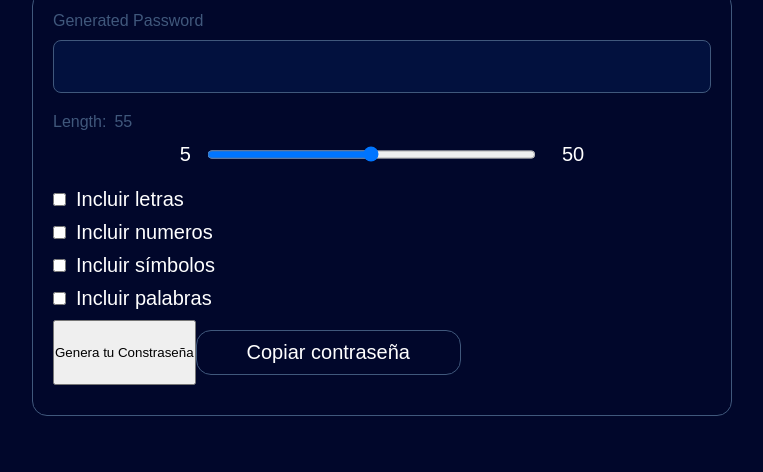
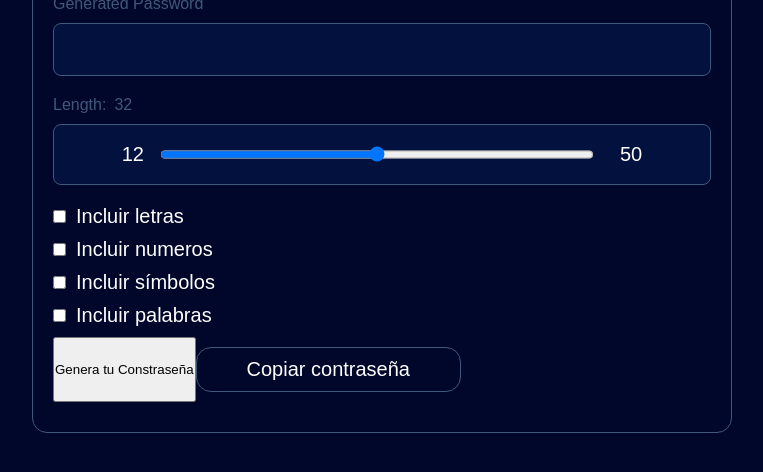
Before and after one commit to ionuser13/Platzi-Challenge, a website: page passwordGenerator/index.html in a window 1280 px wide. Shown: the part 226-698 px from the top of the page, without its empty margins (258-1021 px from the left). Drawn offline with Linux system fonts and the light colour scheme; no server answers.

Commit message:
added paddings and margins

```diff
--- a/passwordGenerator/index.html
+++ b/passwordGenerator/index.html
@@ -18,10 +18,10 @@
     <div class="option" id="length-input">
       <div class="text">
         <p>Length:</p>
-        <p id="password-length">55</p>
+        <p id="password-length">32</p>
       </div>
       <div id="min-max">
-        <p id="min-input">5</p>
+        <p id="min-input">12</p>
         <input type="range" name="length" id="input-length" min="12" max="50">
         <p id="max-input">50</p>
       </div>
--- a/passwordGenerator/src/index.js
+++ b/passwordGenerator/src/index.js
@@ -1,5 +1,5 @@
 const paragraphPass = document.querySelector("#password");
-const buttonCopy = document.querySelector("#button-copy")
+const buttonCopy = document.querySelector("#button-copy");
 const form = document.querySelector("#form");
 const inputLength = document.querySelector("#input-length");
 const passLength = document.querySelector("#password-length");
@@ -117,7 +117,6 @@ form.addEventListener("submit", (event) => {
   generatePassword(passwordLength, checks);
   buttonCopy.disabled = false;
 })
-
 inputLength.addEventListener("input", (e) => {
   passLength.innerText = e.target.value;
 })
--- a/passwordGenerator/src/styles.css
+++ b/passwordGenerator/src/styles.css
@@ -4,6 +4,8 @@
   --text-color: white;
   --border-color: #40587c;
   --button-text-color: rgb(131, 217, 136);
+  --thumb-color: #fefeff;
+  --track-color: #0959bb;
 }
 *{
   padding: 0;
@@ -51,11 +53,14 @@
   display: flex;
   justify-content: center;
   gap: 16px;
-  margin: 12px 0;
+  padding: 18px;
+  margin: 10px 0;
+  background-color: var(--input-color);
+  border: 1px solid var(--border-color);
+  border-radius: 8px;
 }
 #input-length {
-  width: 50%;
-  max-width: 70%;
+  width: 70%;
 }
 .text {
   display: flex;
```
